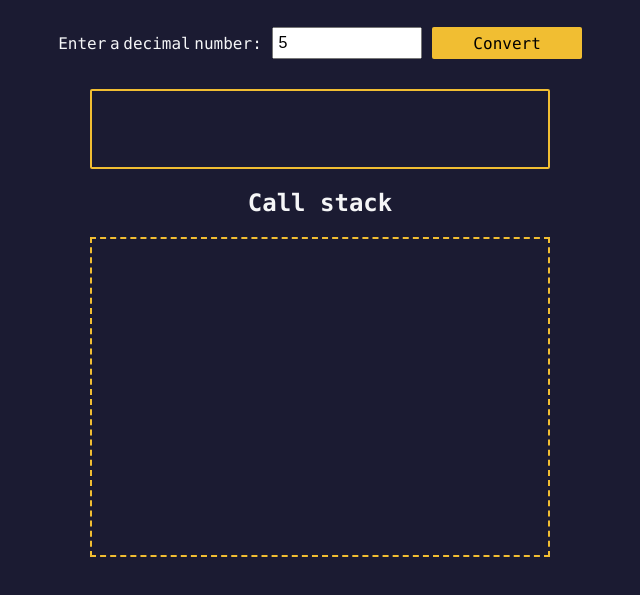
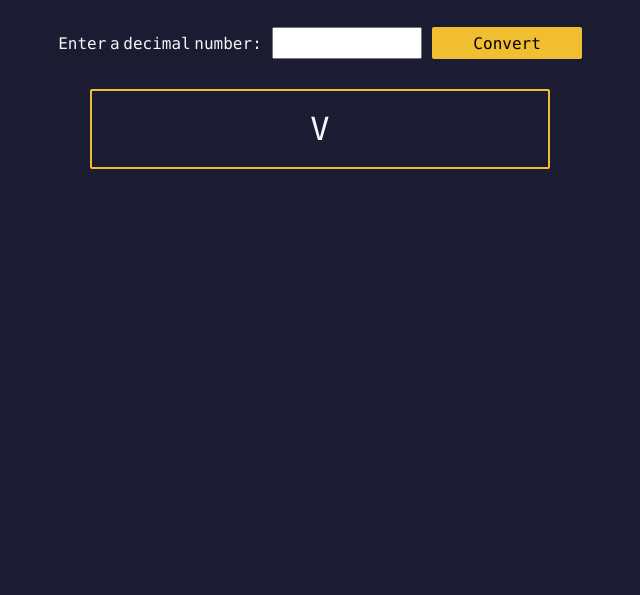
Before and after one commit to JeromeChallet/javascript-repo, a website: page roman-numeral-converter/index.html in a window 1280 px wide. Both pictures are taken after typing "5" into the empty fields and a click on the button "Convert". Shown: the part 103-698 px from the top of the page, without its empty margins (320-960 px from the left). Drawn offline with Linux system fonts and the light colour scheme.

Commit message:
final working

```diff
--- a/roman-numeral-converter/index.html
+++ b/roman-numeral-converter/index.html
@@ -25,8 +25,8 @@
     </section>
     <section class="output">
       <output id="result" for="number"></output>
-      <h2>Call stack</h2>
-      <div id="animation-container"></div>
+      <!-- <h2>Call stack</h2>
+      <div id="animation-container"></div> -->
     </section>
     <script src="script.js"></script>
   </body>
--- a/roman-numeral-converter/script.js
+++ b/roman-numeral-converter/script.js
@@ -1,30 +1,99 @@
 /*
-Roman numerals	Arabic numerals
-M	1000
-CM	900
-D	500
-CD	400
-C	100
-XC	90
-L	50
-XL	40
-X	10
-IX	9
-V	5
-IV	4
-I	1
+| Roman Numeral | Value |
+|---------------|-------|
+| MMM           | 3000  |
+| MM            | 2000  |
+| M             | 1000  |
+| CM            | 900   |
+| DCCC          | 800   |
+| DCC           | 700   |
+| DC            | 600   |
+| D             | 500   |
+| CD            | 400   |
+| CCC           | 300   |
+| CC            | 200   |
+| C             | 100   |
+| XC            | 90    |
+| LXXX          | 80    |
+| LXX           | 70    |
+| LX            | 60    |
+| L             | 50    |
+| XL            | 40    |
+| XXX           | 30    |
+| X             | 10    |
+| IX            | 9     |
+| V             | 5     |
+| IV            | 4     |
+| I             | 1     |
 
 User Stories:
 
 O You should have an input element with an id of "number".
 O You should have a button element with an id of "convert-btn".
 O You should have a div, span or p element with an id of output.
-When you click on the #convert-btn element without entering a value into the #number element, the #output element should contain the text "Please enter a valid number".
-When the #number element contains the number -1 and the #convert-btn element is clicked, the #output element should contain the text "Please enter a number greater than or equal to 1".
-When the #number element contains the number 4000 or greater and the #convert-btn element is clicked, the #output element should contain the text "Please enter a number less than or equal to 3999".
+O When you click on the #convert-btn element without entering a value into the #number element, the #output element should contain the text "Please enter a valid number".
+O When the #number element contains the number -1 and the #convert-btn element is clicked, the #output element should contain the text "Please enter a number greater than or equal to 1".
+O When the #number element contains the number 4000 or greater and the #convert-btn element is clicked, the #output element should contain the text "Please enter a number less than or equal to 3999".
 When the #number element contains the number 9 and the #convert-btn element is clicked, the #output element should contain the text "IX".
 When the #number element contains the number 16 and the #convert-btn element is clicked, the #output element should contain the text "XVI".
 When the #number element contains the number 649 and the #convert-btn element is clicked, the #output element should contain the text "DCXLIX".
 When the #number element contains the number 1023 and the #convert-btn element is clicked, the #output element should contain the text "MXXIII".
 When the #number element contains the number 3999 and the #convert-btn element is clicked, the #output element should contain the text "MMMCMXCIX".
  */
+
+const numberInput = document.getElementById("number");
+const convertBtn = document.getElementById("convert-btn");
+const result = document.getElementById("result");
+
+const romanNumerals = [
+  { value: 1000, numeral: "M" },
+  { value: 900, numeral: "CM" },
+  { value: 500, numeral: "D" },
+  { value: 400, numeral: "CD" },
+  { value: 100, numeral: "C" },
+  { value: 90, numeral: "XC" },
+  { value: 50, numeral: "L" },
+  { value: 40, numeral: "XL" },
+  { value: 10, numeral: "X" },
+  { value: 9, numeral: "IX" },
+  { value: 5, numeral: "V" },
+  { value: 4, numeral: "IV" },
+  { value: 1, numeral: "I" },
+];
+
+// input already a decimal
+const decimalToRoman = (input) => {
+  let result = "";
+
+  for (const { value, numeral } of romanNumerals) {
+    while (input >= value) {
+      result += numeral;
+      input -= value;
+    }
+  }
+
+  return result;
+};
+
+const checkUserInput = () => {
+  const inputInt = parseInt(numberInput.value);
+  if (inputInt < 1) {
+    alert("Please enter a number greater than or equal to 1");
+    return;
+  } else if (inputInt > 3999) {
+    alert("Please enter a number less than or equal to 3999");
+  } else if (!numberInput.value || isNaN(inputInt)) {
+    alert("Please enter a valid number");
+  } else {
+    result.textContent = decimalToRoman(inputInt);
+    numberInput.value = "";
+  }
+};
+
+convertBtn.addEventListener("click", checkUserInput);
+
+numberInput.addEventListener("keydown", (e) => {
+  if (e.key === "Enter") {
+    checkUserInput();
+  }
+});
```
